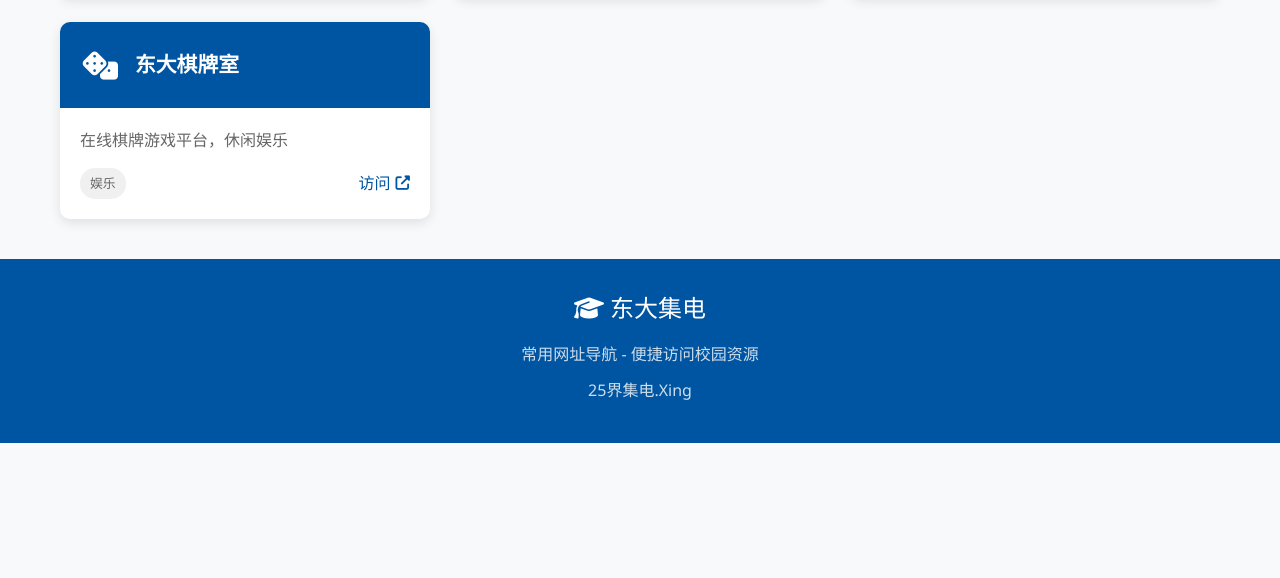
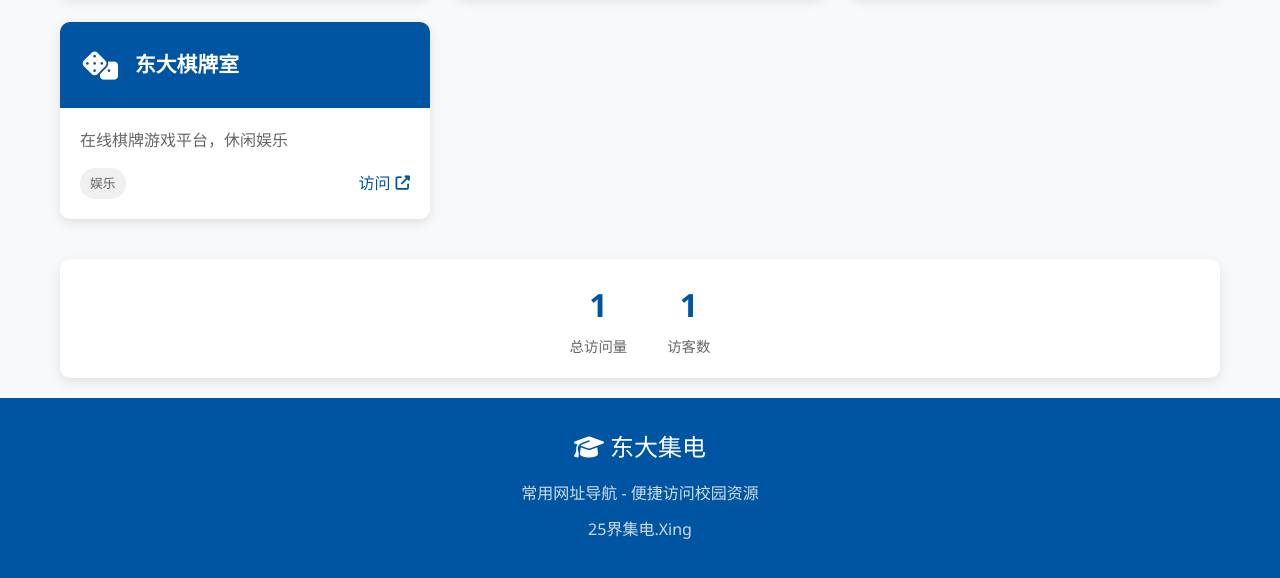
Before and after one commit to xing666173/xing666173.github.io, a plain HTML site: page index.html in a window 1280 px wide. Shown: the part 2002-2580 px from the top of the page. Before the commit the page ends 2445 px from the top, so only its background shows below. Drawn offline with Linux system fonts and the light colour scheme.

Commit message:
Update index.html

```diff
--- a/index.html
+++ b/index.html
@@ -228,6 +228,41 @@
             font-size: 0.9rem;
         }
 
+        /* 访问统计样式 */
+        .visit-stats {
+            background-color: white;
+            padding: 20px;
+            margin: 20px 0;
+            border-radius: 10px;
+            box-shadow: var(--card-shadow);
+            text-align: center;
+        }
+
+        .stats-container {
+            display: flex;
+            justify-content: center;
+            gap: 40px;
+            flex-wrap: wrap;
+        }
+
+        .stat-item {
+            display: flex;
+            flex-direction: column;
+            align-items: center;
+        }
+
+        .stat-value {
+            font-size: 2rem;
+            font-weight: bold;
+            color: var(--primary-color);
+        }
+
+        .stat-label {
+            font-size: 0.9rem;
+            color: #666;
+            margin-top: 5px;
+        }
+
         /* 页脚样式 */
         footer {
             background-color: var(--primary-color);
@@ -267,6 +302,14 @@
                 justify-content: flex-start;
                 overflow-x: auto;
                 padding-bottom: 10px;
+            }
+
+            .stats-container {
+                gap: 20px;
+            }
+
+            .stat-value {
+                font-size: 1.5rem;
             }
         }
 
@@ -319,6 +362,20 @@
                 <!-- 卡片将通过JavaScript动态生成 -->
             </div>
         </section>
+
+        <!-- 访问统计 -->
+        <section class="visit-stats">
+            <div class="stats-container">
+                <div class="stat-item">
+                    <div class="stat-value" id="total-visits">0</div>
+                    <div class="stat-label">总访问量</div>
+                </div>
+                <div class="stat-item">
+                    <div class="stat-value" id="unique-visitors">0</div>
+                    <div class="stat-label">访客数</div>
+                </div>
+            </div>
+        </section>
     </main>
 
     <!-- 页脚 -->
@@ -335,6 +392,39 @@
     </footer>
 
     <script>
+        // 访问统计功能
+        function updateVisitStats() {
+            // 从localStorage获取统计数据
+            let stats = JSON.parse(localStorage.getItem('visitStats')) || {
+                totalVisits: 0,
+                uniqueVisitors: 0,
+                visitorIds: []
+            };
+
+            // 生成或获取访客ID
+            let visitorId = localStorage.getItem('visitorId');
+            if (!visitorId) {
+                visitorId = 'visitor_' + Date.now() + '_' + Math.random().toString(36).substr(2, 9);
+                localStorage.setItem('visitorId', visitorId);
+
+                // 如果是新访客，增加访客数
+                if (!stats.visitorIds.includes(visitorId)) {
+                    stats.visitorIds.push(visitorId);
+                    stats.uniqueVisitors = stats.visitorIds.length;
+                }
+            }
+
+            // 增加总访问量
+            stats.totalVisits++;
+
+            // 保存更新后的统计数据
+            localStorage.setItem('visitStats', JSON.stringify(stats));
+
+            // 更新页面显示
+            document.getElementById('total-visits').textContent = stats.totalVisits.toLocaleString();
+            document.getElementById('unique-visitors').textContent = stats.uniqueVisitors.toLocaleString();
+        }
+
         // 网址数据
         const websites = [
             {
@@ -531,6 +621,9 @@
             const categoryTabs = document.querySelectorAll('.category-tab');
             const searchBox = document.querySelector('.search-box');
 
+            // 更新访问统计
+            updateVisitStats();
+
             // 渲染卡片
             function renderCards(filteredWebsites = websites) {
                 cardsContainer.innerHTML = '';
```
